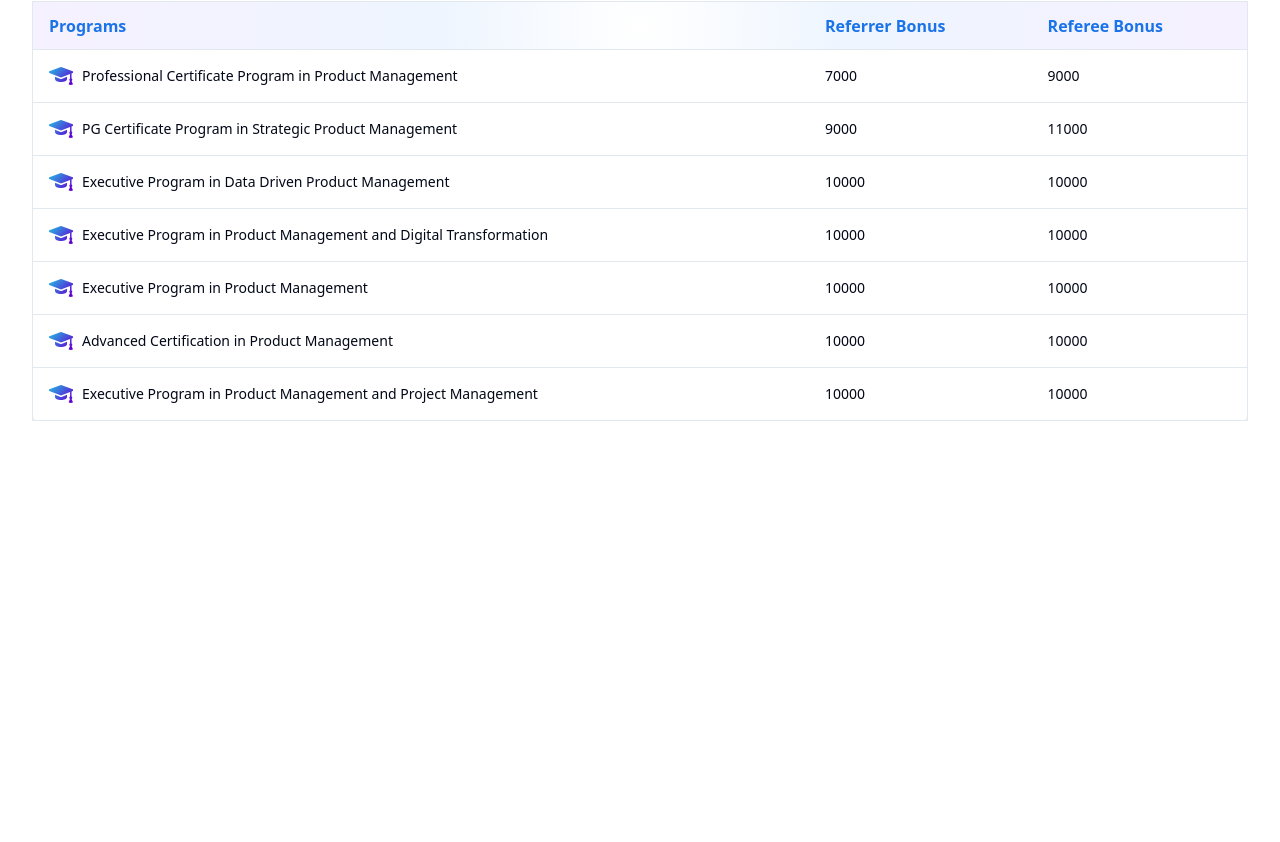
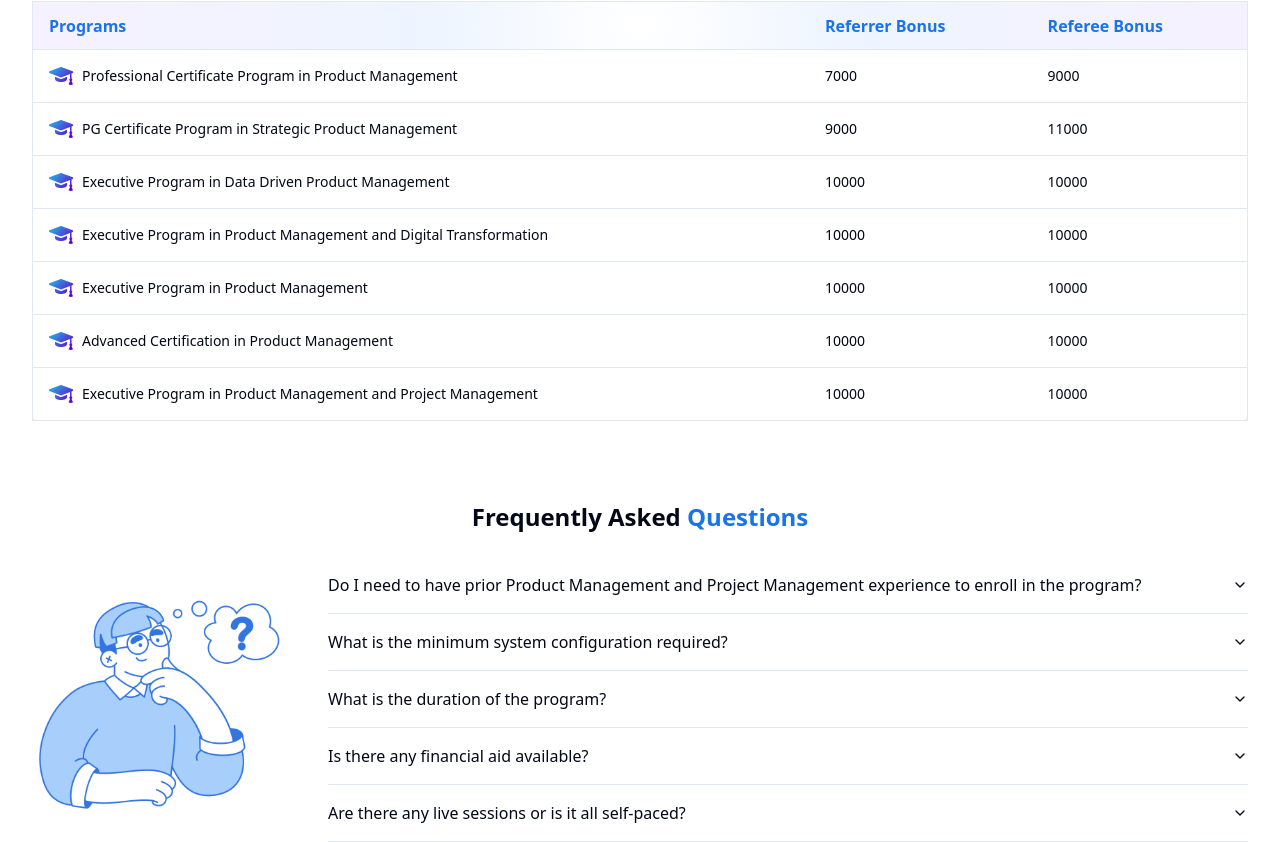
Before and after one commit to KunalSalunkhe12/Accredian-frontend-task, a React (Vite) app: page / in a window 1280 px wide. Shown: the part 1140-1982 px from the top of the page. Before the commit the page ends 1561 px from the top, so only its background shows below. Built offline with nearby package versions, Linux system fonts and the light colour scheme.

Commit message:
chore: Update styles for h2 headings in Benefits and HowToRefer components

```diff
--- a/package.json
+++ b/package.json
@@ -10,6 +10,7 @@
     "preview": "vite preview"
   },
   "dependencies": {
+    "@radix-ui/react-accordion": "^1.2.0",
     "@radix-ui/react-slot": "^1.1.0",
     "class-variance-authority": "^0.7.0",
     "clsx": "^2.1.1",
--- a/src/components/shared/Benefits.tsx
+++ b/src/components/shared/Benefits.tsx
@@ -48,7 +48,7 @@ const programs = [
 const Benefits = () => {
   return (
     <section>
-      <h2 className="text-center">
+      <h2>
         What Are The <span className="text-blue">Referral Benefits?</span>
       </h2>
       <Table className="mt-6 shadow-lg border rounded-lg">
--- a/src/components/shared/FAQ.tsx
+++ b/src/components/shared/FAQ.tsx
@@ -1,5 +1,71 @@
+import {
+  Accordion,
+  AccordionContent,
+  AccordionItem,
+  AccordionTrigger,
+} from "@/components/ui/accordion";
+
+const faqs = [
+  {
+    id: 1,
+    question:
+      "Do I need to have prior Product Management and Project Management experience to enroll in the program?",
+    answer:
+      "No, prior experience in Product Management and Project Management is not required to enroll in the program. The courses are designed to accommodate both beginners and professionals looking to enhance their skills.",
+  },
+  {
+    id: 2,
+    question: "What is the minimum system configuration required?",
+    answer:
+      "The minimum system configuration required is: a computer with at least 4GB RAM, a dual-core processor, a reliable internet connection, and an up-to-date web browser (such as Chrome, Firefox, or Safari).",
+  },
+  {
+    id: 3,
+    question: "What is the duration of the program?",
+    answer:
+      "The duration of the program varies by course. Most programs are designed to be completed within 6 to 12 months, depending on the student's pace and schedule.",
+  },
+  {
+    id: 4,
+    question: "Is there any financial aid available?",
+    answer:
+      "Yes, financial aid and flexible payment options are available for eligible students. Please contact our support team for more information on how to apply.",
+  },
+  {
+    id: 5,
+    question: "Are there any live sessions or is it all self-paced?",
+    answer:
+      "The programs offer a mix of live sessions and self-paced learning modules. Live sessions provide opportunities for real-time interaction with instructors and peers, while self-paced modules allow you to learn at your own convenience.",
+  },
+];
+
 const FAQ = () => {
-  return <div>FAQ</div>;
+  return (
+    <section>
+      <h2>
+        Frequently Asked <span className="text-blue">Questions</span>
+      </h2>
+      <div className="flex gap-10 mt-6">
+        <div className="w-64 flex-2 mt-6">
+          <img
+            className="object-contain"
+            src="/images/sky-young-man-thinking.png"
+            alt="young man thinking"
+          />
+        </div>
+        <div className="flex-1 w-full">
+          <Accordion type="single" collapsible>
+            {faqs.map((faq) => (
+              <AccordionItem key={faq.id} value={`item-${faq.id}`}>
+                <AccordionTrigger>{faq.question}</AccordionTrigger>
+                <AccordionContent>{faq.answer}</AccordionContent>
+              </AccordionItem>
+            ))}
+          </Accordion>
+        </div>
+      </div>
+    </section>
+  );
 };
 
 export default FAQ;
--- a/src/components/shared/HowToRefer.tsx
+++ b/src/components/shared/HowToRefer.tsx
@@ -10,7 +10,7 @@ const StepCard = ({ title, step }: { title: string; step: string }) => {
 const HowToRefer = () => {
   return (
     <section>
-      <h2 className="text-center">
+      <h2>
         How Do I <span className="text-blue">Refer?</span>
       </h2>
       <div className="flex flex-wrap gap-10 my-10">
--- /dev/null
+++ b/src/components/ui/accordion.tsx
@@ -0,0 +1,56 @@
+import * as React from "react";
+import * as AccordionPrimitive from "@radix-ui/react-accordion";
+import { ChevronDown } from "lucide-react";
+
+import { cn } from "@/lib/utils";
+
+const Accordion = AccordionPrimitive.Root;
+
+const AccordionItem = React.forwardRef<
+  React.ElementRef<typeof AccordionPrimitive.Item>,
+  React.ComponentPropsWithoutRef<typeof AccordionPrimitive.Item>
+>(({ className, ...props }, ref) => (
+  <AccordionPrimitive.Item
+    ref={ref}
+    className={cn("border-b", className)}
+    {...props}
+  />
+));
+AccordionItem.displayName = "AccordionItem";
+
+const AccordionTrigger = React.forwardRef<
+  React.ElementRef<typeof AccordionPrimitive.Trigger>,
+  React.ComponentPropsWithoutRef<typeof AccordionPrimitive.Trigger>
+>(({ className, children, ...props }, ref) => (
+  <AccordionPrimitive.Header className="flex">
+    <AccordionPrimitive.Trigger
+      ref={ref}
+      className={cn(
+        "flex flex-1 items-center justify-between py-4 font-medium transition-all [&[data-state=open]>svg]:rotate-180",
+        className
+      )}
+      {...props}
+    >
+      {children}
+      <ChevronDown className="h-4 w-4 shrink-0 transition-transform duration-200" />
+    </AccordionPrimitive.Trigger>
+  </AccordionPrimitive.Header>
+));
+AccordionTrigger.displayName = AccordionPrimitive.Trigger.displayName;
+
+const AccordionContent = React.forwardRef<
+  React.ElementRef<typeof AccordionPrimitive.Content>,
+  React.ComponentPropsWithoutRef<typeof AccordionPrimitive.Content>
+>(({ className, children, ...props }, ref) => (
+  <AccordionPrimitive.Content
+    ref={ref}
+    className="overflow-hidden text-sm transition-all data-[state=closed]:animate-accordion-up data-[state=open]:animate-accordion-down"
+    {...props}
+  >
+    <div className={cn("pb-4 pt-0", className)}>{children}</div>
+  </AccordionPrimitive.Content>
+));
+
+AccordionContent.displayName = AccordionPrimitive.Content.displayName;
+
+export { Accordion, AccordionItem, AccordionTrigger, AccordionContent };
--- a/src/globals.css
+++ b/src/globals.css
@@ -68,6 +68,6 @@
   }
 
   h2 {
-    @apply text-2xl font-bold;
+    @apply text-2xl font-bold text-center;
   }
 }
--- a/src/pages/Home.tsx
+++ b/src/pages/Home.tsx
@@ -1,5 +1,6 @@
 import Benefits from "@/components/shared/Benefits";
 import CTA from "@/components/shared/CTA";
+import FAQ from "@/components/shared/FAQ";
 import Hero from "@/components/shared/Hero";
 import HowToRefer from "@/components/shared/HowToRefer";
 
@@ -10,6 +11,7 @@ const Home = () => {
       <HowToRefer />
       <CTA />
       <Benefits />
+      <FAQ />
     </>
   );
 };
```
Also changed, not shown: public/images/sky-young-man-thinking.png (added), 1 other file (tests, documents, lock files or other folders).
